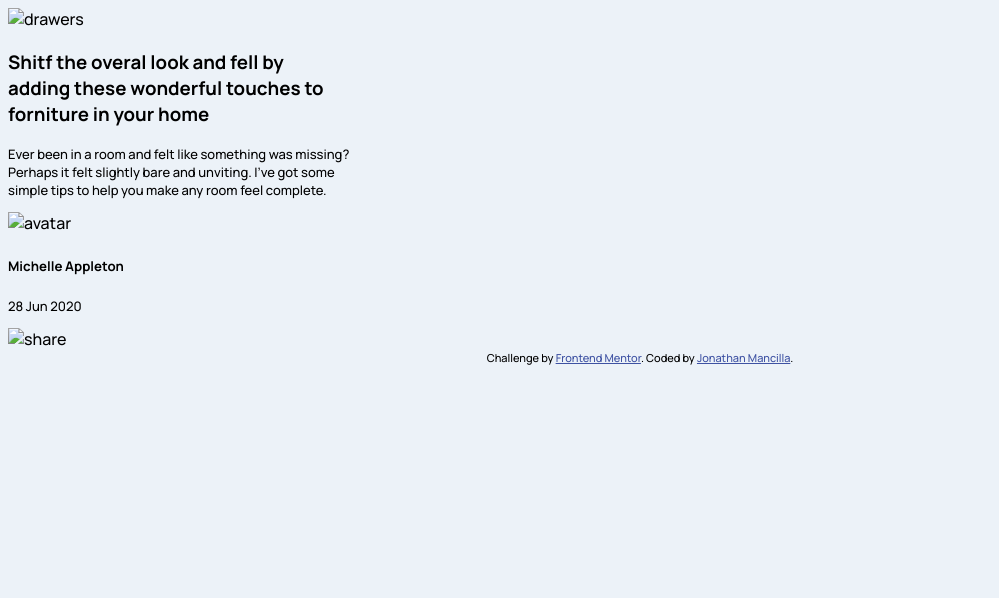
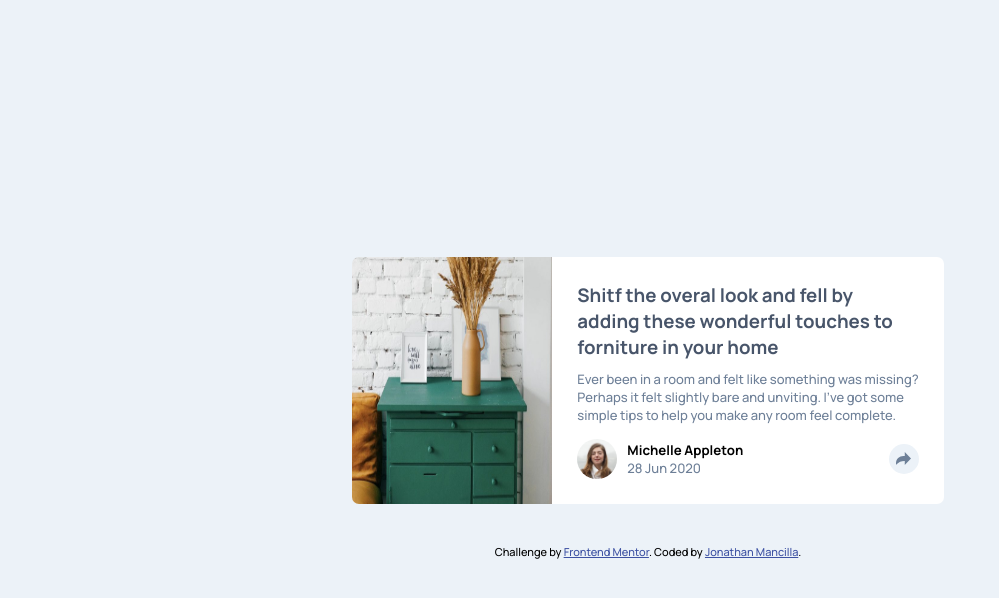
Before and after one commit to mancillajonathan/article-preview-component, a plain HTML site: page index.html in a window 1280 px wide. Shown: the whole page, without its empty margins (0-999 px from the left). Drawn offline with Linux system fonts and the light colour scheme.

Commit message:
Adding styling to article component

```diff
--- a/css/index.css
+++ b/css/index.css
@@ -8,23 +8,98 @@
 }
 
 body {
+	width: 100%;
+    height: 100vh;
 	font-family: 'Manrope';
 	font-weight: 500;
 	background-color: var(--light-grayish-blue);
 }
 
-p {
-	font-size: 13px;
+
+h5 {
+    margin: 0;
 }
 
-h3,
-h4 {
-	font-weight: 700;
+p {
+    margin: 0;
+	font-size: 13px;
+	color: var(--desaturated-dark-blue);
+}
+
+.container {
+    width: 100%;
+    height: 100%;
+    display: flex;
+    justify-content: center;
+    flex-direction: column;
+    align-items: center;
+}
+
+.background {
+    width: max-content;
+	display: flex;
+	border-radius: 7px;
+}
+
+.drawer {
+    width: 200px;
+	border-top-left-radius: 7px;
+	border-bottom-left-radius: 7px;
+}
+
+.article {
+    background-color: white;
+	padding: 25px;
+	box-sizing: border-box;
+	border-top-right-radius: 7px;
+	border-bottom-right-radius: 7px;
+}
+
+.article-title {
+    margin: 0 0 10px 0;
+    font-weight: 700;
+    color: var(--very-dark-grayish-blue);
+}
+
+.user-share {
+	display: flex;
+	justify-content: space-between;
+	align-items: center;
+	margin-top: 15px;
+}
+
+.user-info {
+	display: flex;
+	align-items: center;
+}
+
+.avatar {
+	width: 40px;
+	height: 40px;
+	border-radius: 50%;
+}
+
+.info {
+	margin-left: 10px;
+}
+
+.share {
+	width: 30px;
+	height: 30px;
+	background-color: var(--light-grayish-blue);
+	border-radius: 50%;
+}
+
+.share img {
+	display: block;
+	margin: auto;
+	padding: 7.5px 0;
 }
 
 .attribution {
 	font-size: 11px;
 	text-align: center;
+	margin-top: 40px;
 }
 .attribution a {
 	color: hsl(228, 45%, 44%);
--- a/index.html
+++ b/index.html
@@ -10,9 +10,10 @@
 	</head>
 	<body>
     <div class="container">
-      <img src="" alt="drawers">
+      <div class="background">
+        <img src="./images/drawers.jpg" alt="drawers" class="drawer">
         <div class="article">
-        <h3>
+          <h3 class="article-title">
             Shitf the overal look and fell by <br>
             adding these wonderful touches to <br>
             forniture in your home
@@ -22,14 +23,16 @@
             Perhaps it felt slightly bare and unviting. I've got some <br>
             simple tips to help you make any room feel complete.
           </p>
-        <div class="user-section">
+          <div class="user-share">
             <div class="user-info">
-            <img src="" alt="avatar">
+              <img src="./images/avatar-michelle.jpg" alt="avatar" class="avatar">
+              <div class="info">
                 <h5>Michelle Appleton</h5>
                 <p>28 Jun 2020</p>
               </div>
+            </div>
             <div class="share">
-            <img src="" alt="share">
+              <img src="./images/icon-share.svg" alt="share">
             </div>
           </div>
         </div>
@@ -39,5 +42,6 @@
         <a href="https://www.frontendmentor.io?ref=challenge" target="_blank">Frontend Mentor</a>. Coded by
         <a href="https://twitter.com/mancillajona" target="_blank">Jonathan Mancilla</a>.
       </div>
+    </div>
 	</body>
 </html>
```
Lines whose indentation alone changed are shown as unchanged.
